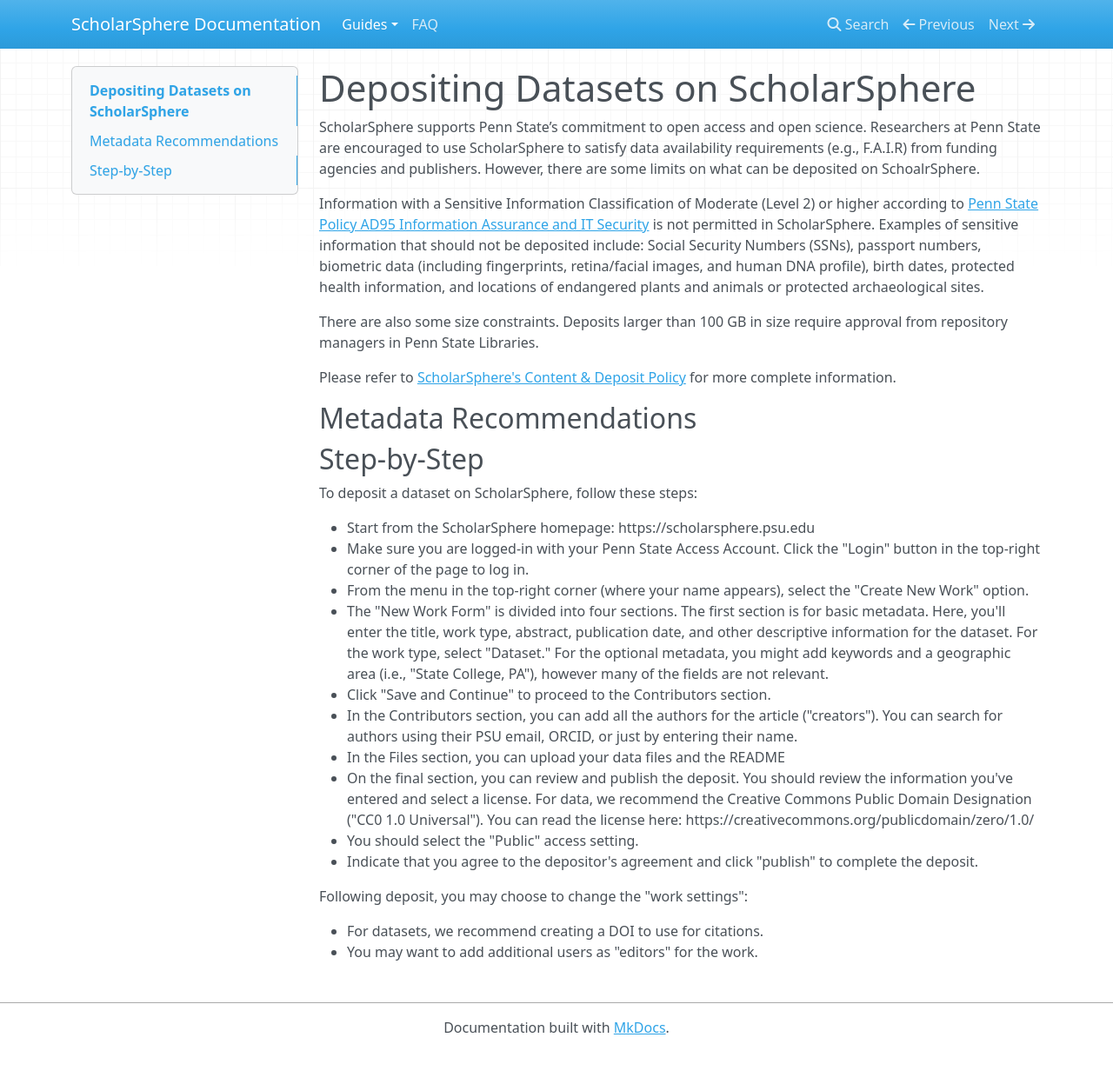
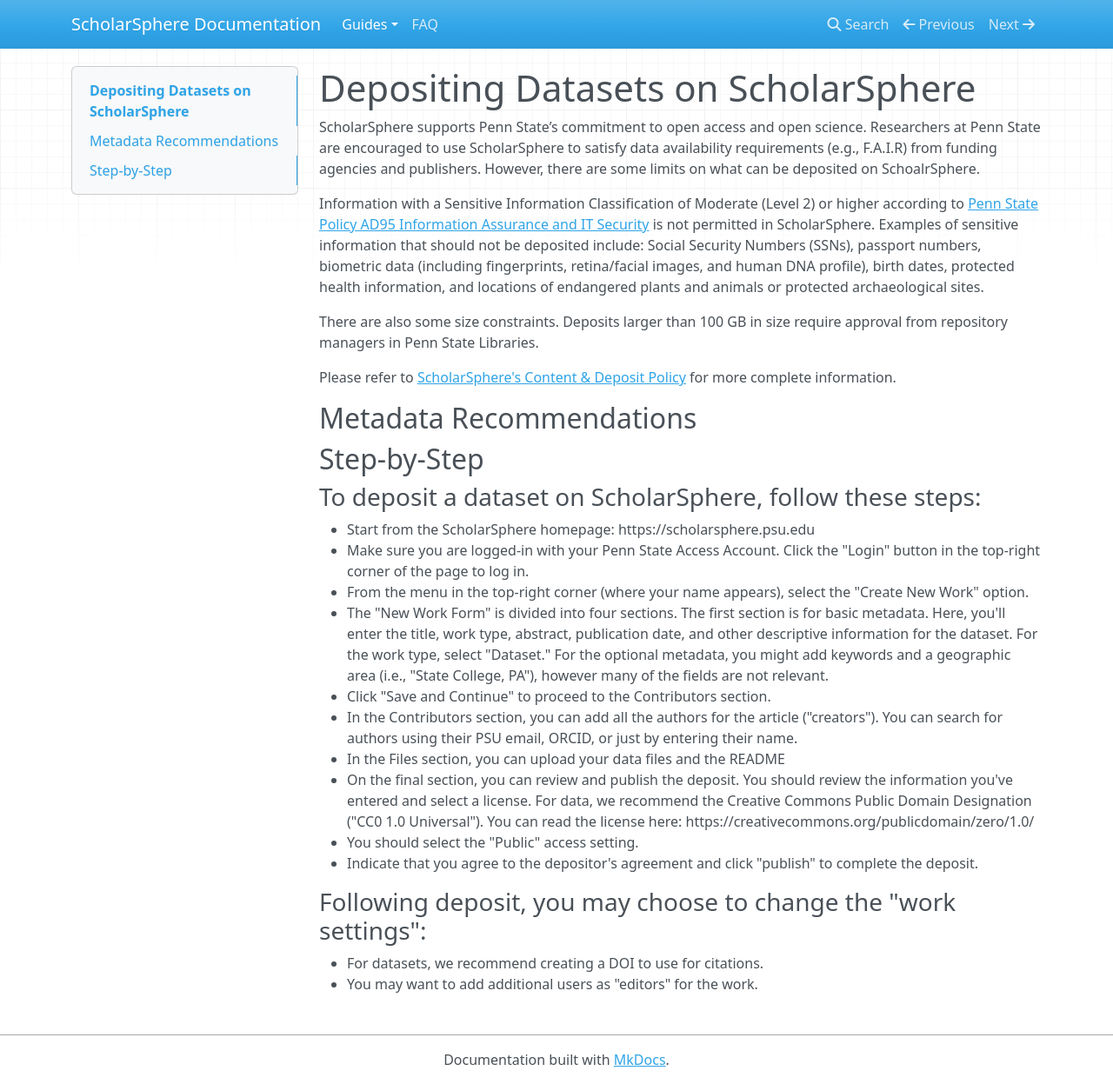
Before and after one commit to repub/scholarsphere-docs, an MkDocs documentation site: the page built from docs/guides/dataset.md, in a window 1280 px wide and 1247 px high. Shown: the whole window at 87% size. Built offline with MkDocs 1.6.1, drawn with Linux system fonts in a browser that asks for light colours; nearby versions of some CDN libraries.

```diff
--- a/docs/guides/dataset.md
+++ b/docs/guides/dataset.md
@@ -14,7 +14,7 @@ Please refer to [ScholarSphere's Content & Deposit Policy](https://scholarsphere
 ## Step-by-Step
 
 
-To deposit a dataset on ScholarSphere, follow these steps:
+### To deposit a dataset on ScholarSphere, follow these steps:
 
 - Start from the ScholarSphere homepage: https://scholarsphere.psu.edu
 - Make sure you are logged-in with your Penn State Access Account. Click the "Login" button in the top-right corner of the page to log in.
@@ -27,7 +27,7 @@ To deposit a dataset on ScholarSphere, follow these steps:
 - You should select the "Public" access setting.
 - Indicate that you agree to the depositor's agreement and click "publish" to complete the deposit.
 
-Following deposit, you may choose to change the "work settings":
+### Following deposit, you may choose to change the "work settings":
 
 - For datasets, we recommend creating a DOI to use for citations.
 - You may want to add additional users as "editors" for the work.
```
